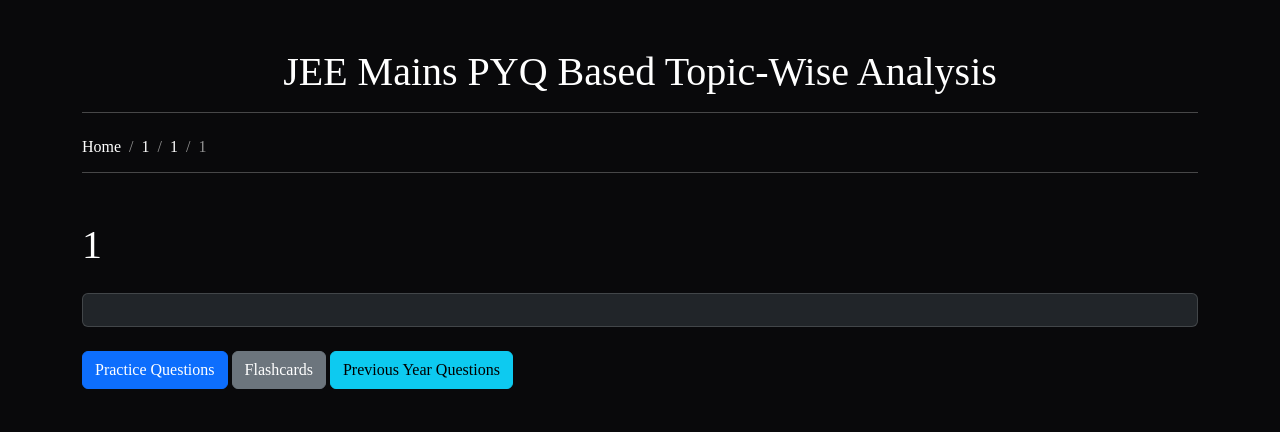
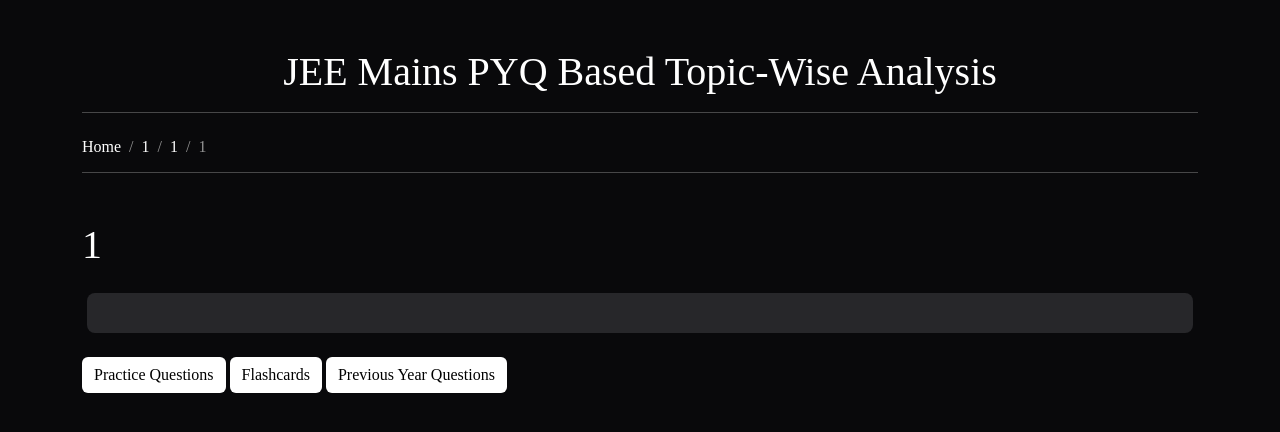
Before and after one commit to natyavidhan/jeem-grafite, a Flask app: page /1/1/1 in a window 1280 px wide. Shown: the top 432 px of the page. Run offline with Flask 3, Linux system fonts and the light colour scheme; data that the repository does not hold is empty; some libraries are stand-ins or nearby versions; some web fonts are replaced.

Commit message:
even-nicer-ui

```diff
--- a/static/styles.css
+++ b/static/styles.css
@@ -6,6 +6,7 @@
     --secondary: #27272A;
     --muted: #939393;
     --bs-secondary-color: var(--muted);
+    --bs-dark: var(--secondary) !important;
 }
 
 body {
@@ -43,3 +44,36 @@ a {
     background-color: #3A3A3E;
     color: var(--text);
 }
+
+.card {
+    background-color: var(--secondary);
+    color: var(--text);
+    border-radius: 0.5rem !important;
+    padding: 0.25rem;
+    margin: 5px;
+    border: none;
+}
+
+.btn-dark {
+    background-color: var(--text);
+    color: #000000;
+    border: none;
+}
+
+.option {
+    background-color: var(--secondary);
+    color: var(--text);
+    border: 1px solid var(--muted) !important;
+    margin: 5px;
+    border-radius: 1rem !important;
+    max-width: 36rem;
+}
+
+.integer-answer {
+    background-color: var(--secondary);
+    color: var(--text);
+    border: 1px solid var(--muted) !important;
+    margin: 5px;
+    border-radius: 1rem !important;
+    max-width: 36rem;
+}
--- a/templates/extraq.html
+++ b/templates/extraq.html
@@ -16,7 +16,7 @@
                 <div class="card-body">
                     <h5 class="card-title">Question {{ loop.index }}</h5>
                     <p>{{question.Question|safe}}</p>
-                    <button class="btn btn-primary" onclick="this.nextElementSibling.classList.toggle('d-none')">Show Answer</button>
+                    <button class="btn btn-dark" onclick="this.nextElementSibling.classList.toggle('d-none')">Show Answer</button>
                     <div class="mt-3 d-none">
                         <p class="text-muted">Answer: {{question.Answer|safe}}</p>
                         <p class="text-muted">Explanation: {{question.Explanation|safe}}</p>
@@ -27,7 +27,7 @@
         {% else %}
             <p>No practice questions available.</p>
         {% endif %}
-        <a href="/{{sub}}/{{chapter}}/{{topic}}" class="btn btn-primary mt-3 mb-3">Back to Content</a>
+        <a href="/{{sub}}/{{chapter}}/{{topic}}" class="btn btn-dark mt-3 mb-3">Back to Content</a>
     </div>
 </div>
 {% endblock %}
--- a/templates/flashcards.html
+++ b/templates/flashcards.html
@@ -16,7 +16,7 @@
                 <div class="card-body">
                     <h5 class="card-title">Front</h5>
                     <p class="card-text">{{card.Front|safe}}</p>
-                    <button class="btn btn-primary" onclick="this.nextElementSibling.classList.toggle('d-none')">Show Back</button>
+                    <button class="btn btn-dark" onclick="this.nextElementSibling.classList.toggle('d-none')">Show Back</button>
                     <div class="mt-3 d-none">
                         <h5>Back</h5>
                         <p>{{card.Back|safe}}</p>
@@ -27,7 +27,7 @@
         {% else %}
             <p>No flashcards available.</p>
         {% endif %}
-        <a href="/{{sub}}/{{chapter}}/{{topic}}" class="btn btn-primary mb-3">Back to Content</a>
+        <a href="/{{sub}}/{{chapter}}/{{topic}}" class="btn btn-dark mb-3">Back to Content</a>
     </div>
 </div>
 {% endblock %}
--- a/templates/pyqs.html
+++ b/templates/pyqs.html
@@ -29,7 +29,7 @@
                     {% elif question.question_type == 'integer' %}
                     <h4>Enter your answer</h4>
                     <input type="number" class="form-control integer-answer" data-answer="{{question.answer}}">
-                    <button class="btn btn-primary mt-2 check-integer-answer">Check Answer</button>
+                    <button class="btn btn-dark mt-2 check-integer-answer">Check Answer</button>
                     {% endif %}
                     <div class="mt-3 result"></div>
                     <div class="mt-3 explaination d-none alert alert-dark">
@@ -42,7 +42,7 @@
         {% else %}
             <p>No previous year questions available.</p>
         {% endif %}
-        <a href="/{{sub}}/{{chapter}}/{{topic}}" class="btn btn-primary mb-3">Back to Content</a>
+        <a href="/{{sub}}/{{chapter}}/{{topic}}" class="btn btn-dark mb-3">Back to Content</a>
     </div>
 </div>
 
--- a/templates/topic.html
+++ b/templates/topic.html
@@ -15,9 +15,9 @@
             </div>
         </div>
         <div class="mt-4">
-            <a href="/{{sub}}/{{chapter}}/{{topic}}/extra-q" class="btn btn-primary">Practice Questions</a>
-            <a href="/{{sub}}/{{chapter}}/{{topic}}/extra-q/flashcards" class="btn btn-secondary">Flashcards</a>
-            <a href="/{{sub}}/{{chapter}}/{{topic}}/pyqs" class="btn btn-info">Previous Year Questions</a>
+            <a href="/{{sub}}/{{chapter}}/{{topic}}/extra-q" class="btn btn-dark">Practice Questions</a>
+            <a href="/{{sub}}/{{chapter}}/{{topic}}/extra-q/flashcards" class="btn btn-dark">Flashcards</a>
+            <a href="/{{sub}}/{{chapter}}/{{topic}}/pyqs" class="btn btn-dark">Previous Year Questions</a>
         </div>
     </div>
 </div>
```
